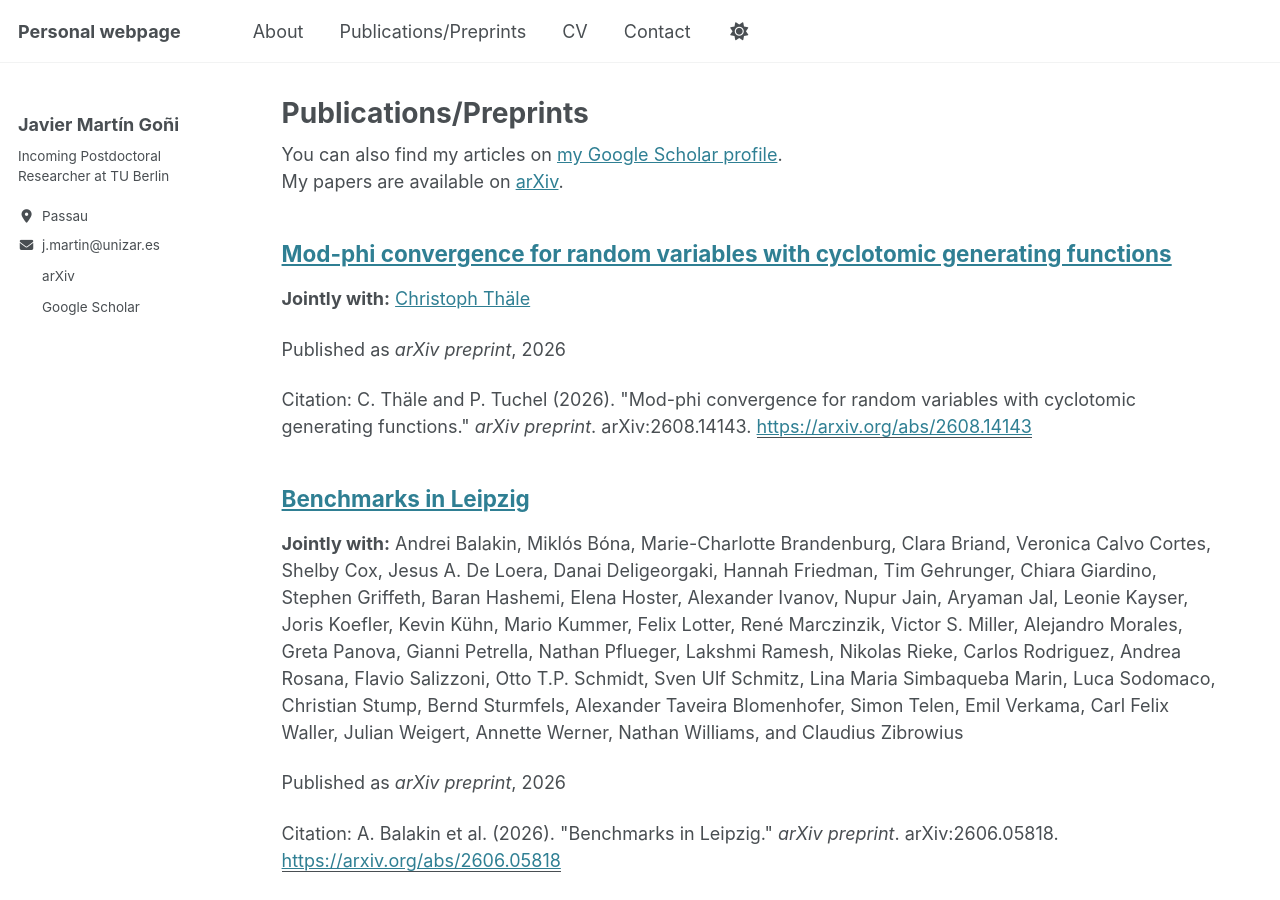
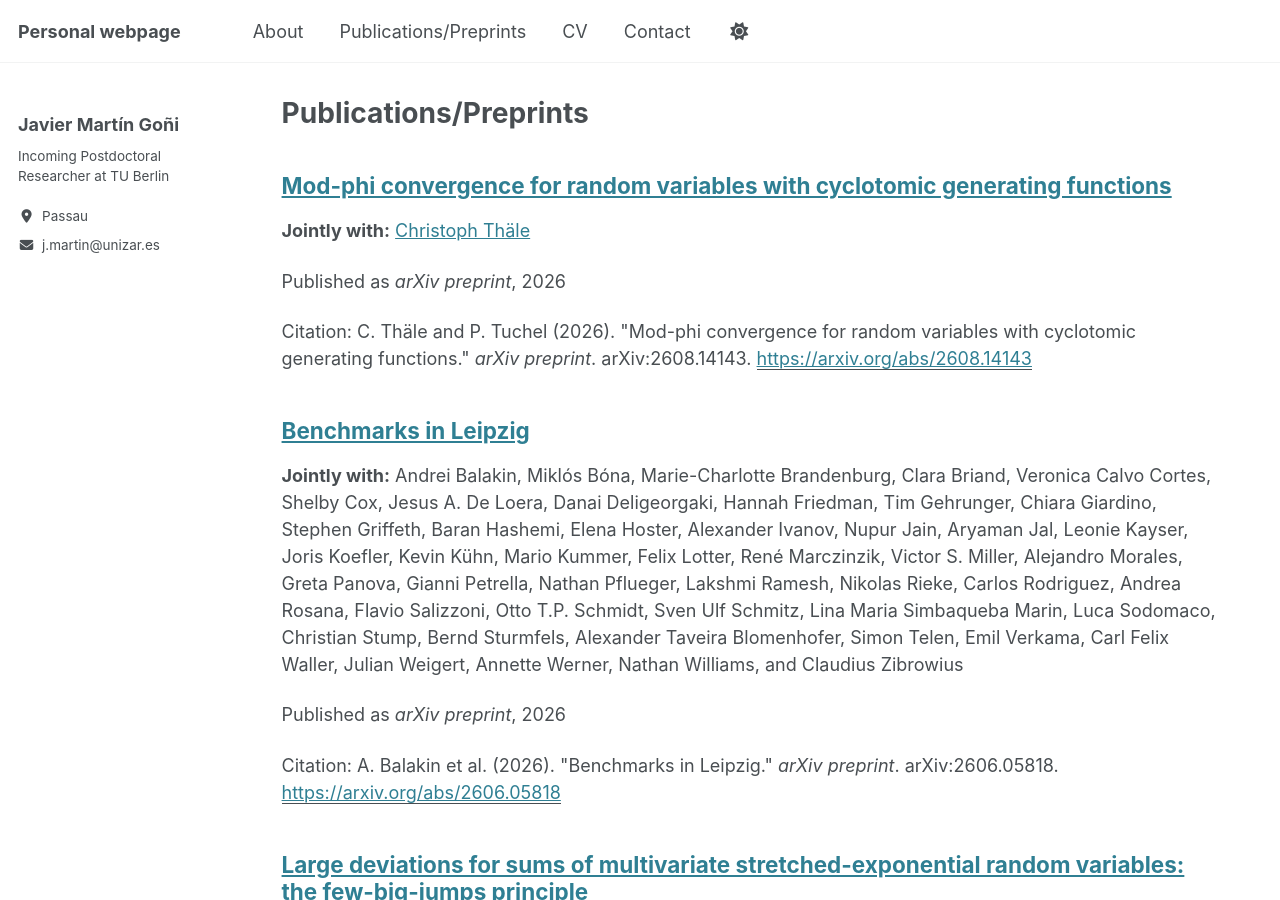
Before and after one commit to javiermartingoni/javiermartingoni.github.io, a Jekyll site: the page built from _pages/publications.html, in a window 1280 px wide and 900 px high. Built offline with Jekyll 4.4.1, drawn with Linux system fonts in a browser that asks for light colours; a style sheet for code colours, icons or effects is not loaded; part of the change alters nothing that is shown.

Commit message:
Clean author configuration

```diff
--- a/_config.yml
+++ b/_config.yml
@@ -32,8 +32,8 @@ author:
   email            : "j.martin@unizar.es"
 
   # Academic websites
-  arxiv            : "https://arxiv.org/search/?query=Tuchel%2C+P&searchtype=all&abstracts=show&order=-announced_date_first&size=50"
-  googlescholar    : "https://scholar.google.com/citations?hl=de&user=4u0i3L8AAAAJ"
+  arxiv            : # URL
+  googlescholar    : # URL
   impactstory      : # URL
   orcid            : # URL
   semantic         : # URL
```
